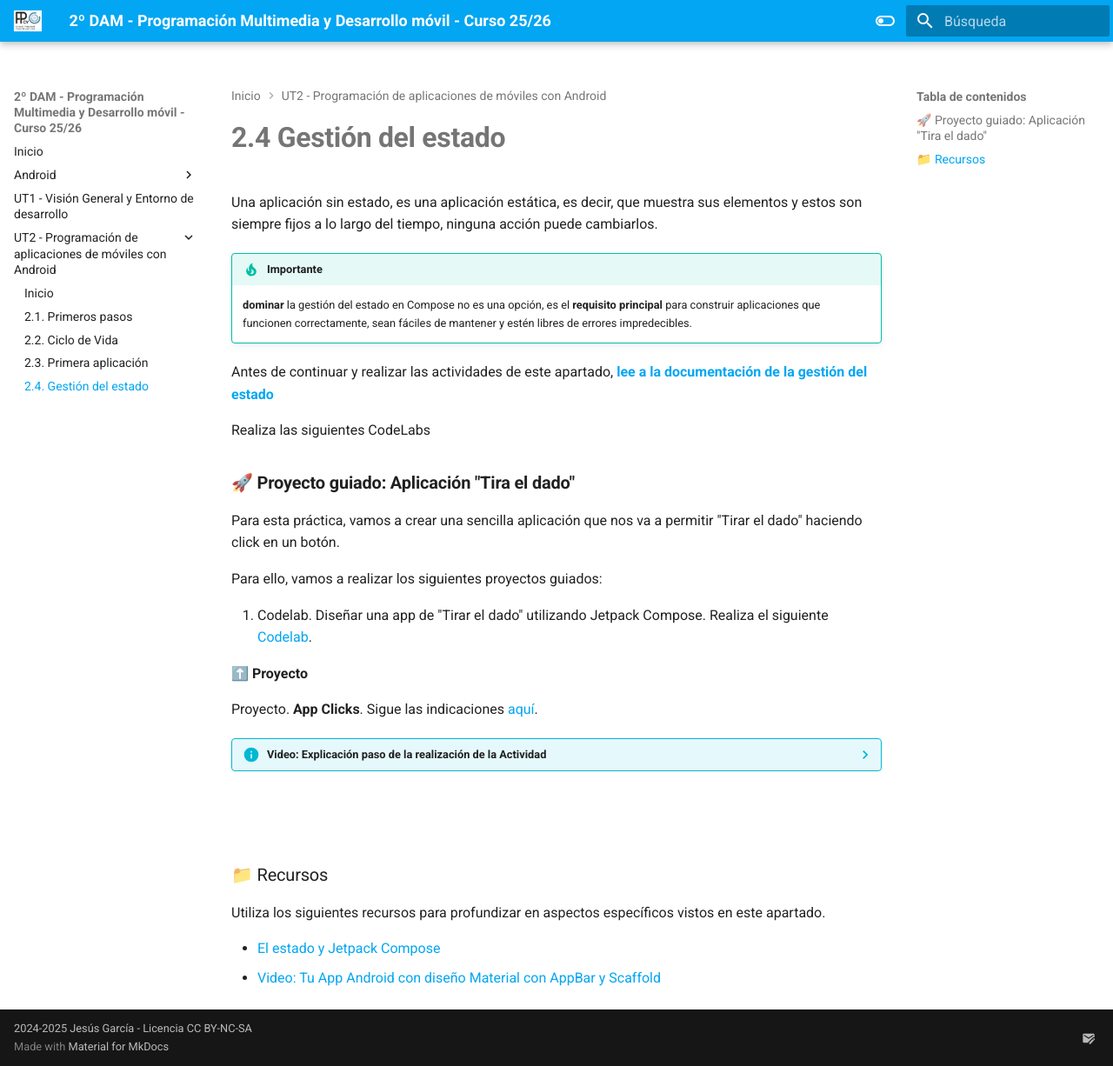
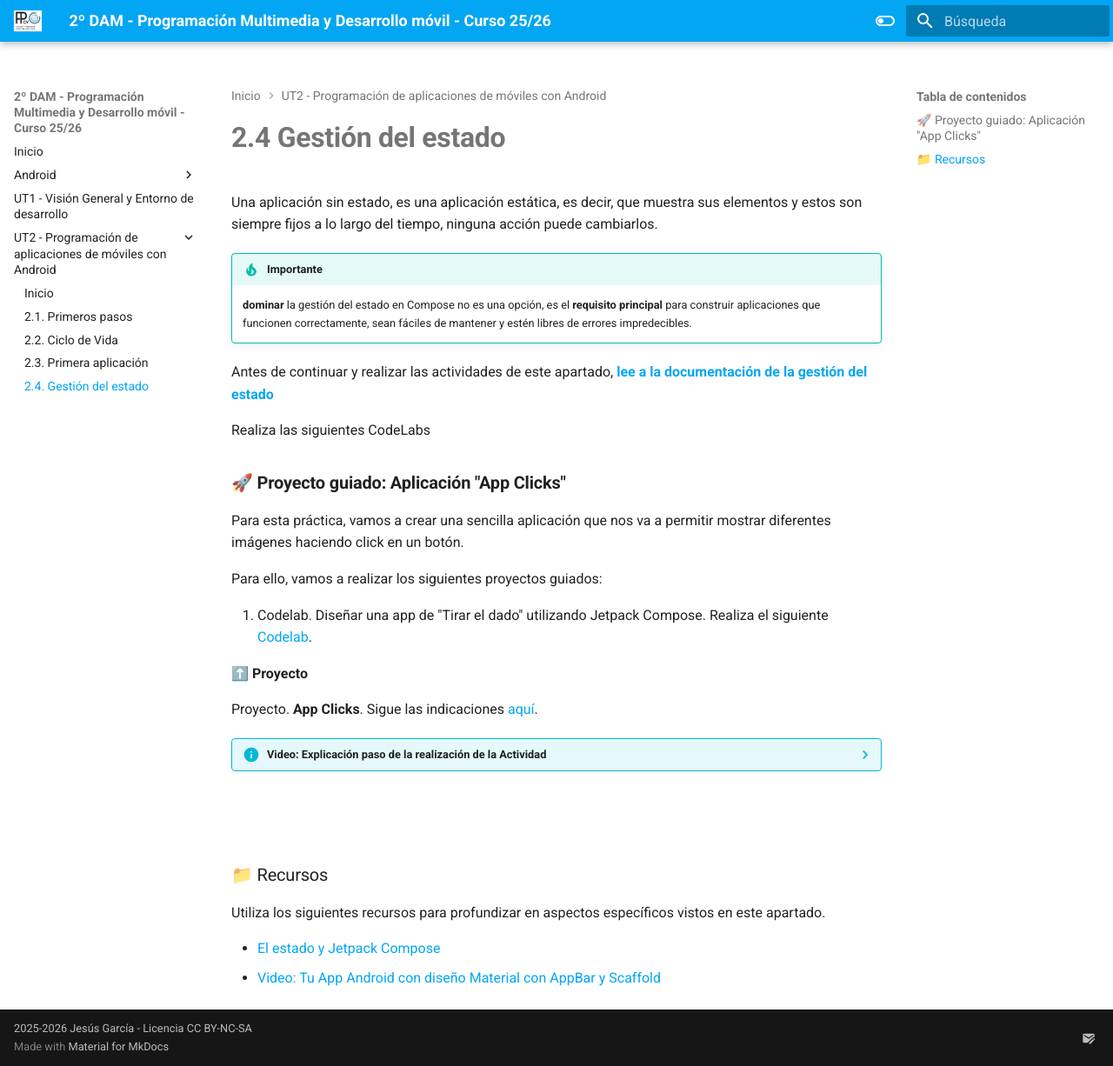
Before and after one commit to jssdocente/pmdm2526d, an MkDocs documentation site: the page built from docs/temas/02/2.4-gestion-estado.md, in a window 1280 px wide and 1226 px high. Shown: the whole window at 87% size. Built offline with MkDocs 1.6.1 and Material for MkDocs 9.7.7, drawn with Linux system fonts in a browser that asks for light colours.

Commit message:
Update project guided application name and copyright year in documentation

```diff
--- a/docs/temas/02/2.4-gestion-estado.md
+++ b/docs/temas/02/2.4-gestion-estado.md
@@ -11,9 +11,9 @@ Antes de continuar y realizar las actividades de este apartado, [**lee a la docu
 Realiza las siguientes CodeLabs
 
 
-### 🚀 **Proyecto guiado: Aplicación "Tira el dado"**
+### 🚀 **Proyecto guiado: Aplicación "App Clicks"**
 
-Para esta práctica, vamos a crear una sencilla aplicación que nos va a permitir "Tirar el dado" haciendo click en un botón.
+Para esta práctica, vamos a crear una sencilla aplicación que nos va a permitir mostrar diferentes imágenes haciendo click en un botón.
 
 Para ello, vamos a realizar los siguientes proyectos guiados:
 
--- a/mkdocs.yml
+++ b/mkdocs.yml
@@ -183,4 +183,4 @@ markdown_extensions:
       permalink: true
       toc_depth: 3
 
-copyright: 2024-2025 Jesús García - Licencia CC BY-NC-SA
+copyright: 2025-2026 Jesús García - Licencia CC BY-NC-SA
```
